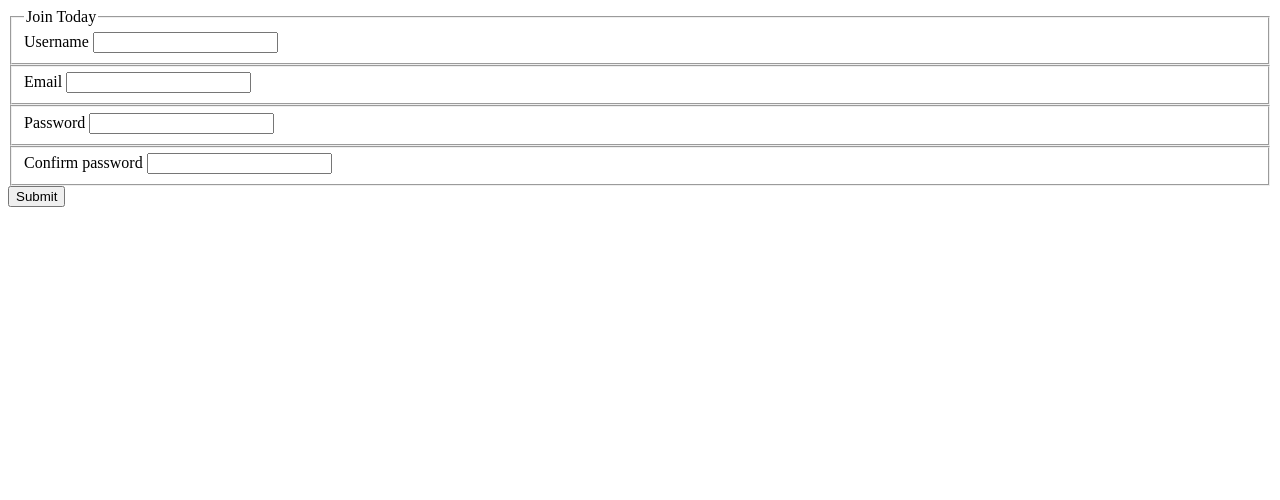
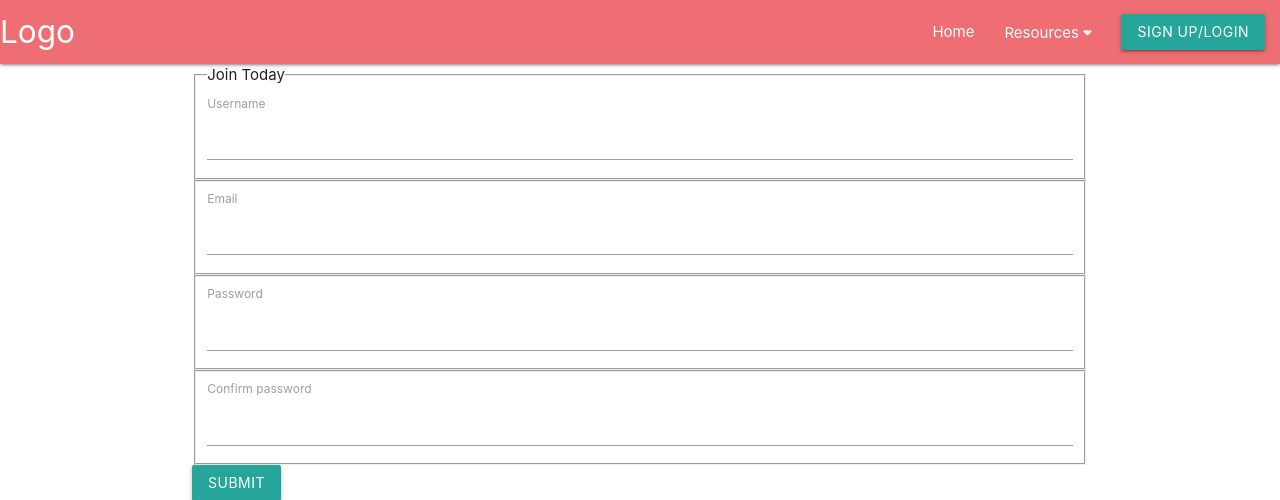
Before and after one commit to sarah2244-4/project-3-teacher-resource-hub, a Flask app: template resourcehub/templates/register.html in a window 1280 px wide. Shown: the top 500 px of the page. Run offline with Flask 3, Linux system fonts and the light colour scheme; the template is opened without the code that fills it, so the values that code supplies are empty, except form fields; form fields are guessed from the names that the template uses; some libraries are stand-ins or nearby versions.

Commit message:
Added navbar

```diff
--- a/resourcehub/static/js/script.js
+++ b/resourcehub/static/js/script.js
@@ -0,0 +1,11 @@
+document.addEventListener("DOMContentLoaded", function () {
+	// dropdown initialization
+	let dropdown = document.querySelectorAll(".dropdown-trigger");
+	M.Dropdown.init(dropdown, {
+		coverTrigger: false,
+		hover: true,
+	});
+	// sidenav initialization
+	let sidenav = document.querySelectorAll(".sidenav");
+	M.Sidenav.init(sidenav);
+});
--- a/resourcehub/templates/base.html
+++ b/resourcehub/templates/base.html
@@ -3,10 +3,44 @@
 <head>
     <meta charset="UTF-8">
     <meta name="viewport" content="width=device-width, initial-scale=1.0">
+    <link rel="stylesheet" href="https://cdnjs.cloudflare.com/ajax/libs/materialize/1.0.0/css/materialize.min.css" type="text/css">
+    <link rel="stylesheet" href="{{ url_for('static', filename='css/style.css') }}" type="text/css">
     <title>Teacher Resource Hub</title>
 </head>
 <body>
 
+    <header>
+        <!-- Dropdown Structure in Navbar -->
+        <ul id="dropdown" class="dropdown-content">
+            <li><a href="#">Biology</a></li>
+            <li><a href="#">Chemistry</a></li>
+            <li><a href="#">Physics</a></li>
+        </ul>
+
+        <!-- Navbar -->
+        <div class="navbar-fixed">
+            <nav>
+                <div class="nav-wrapper">
+                    <a href="#" class="brand-logo">Logo</a>
+                    <a href="#" data-target="mobile-demo" class="sidenav-trigger"><i class="fas fa-bars"></i></a>
+                    <ul id="nav-mobile" class="right hide-on-med-and-down">
+                        <li><a href="#">Home</a></li>
+                        <!-- Dropdown Trigger -->
+                        <li><a class="dropdown-trigger" href="#" data-target="dropdown">Resources <i class="fa-solid fa-caret-down fa-sm"></i></a></li>
+                        <li><a href="#" class="waves-effect waves-light btn">Sign Up/Login</a></li>
+                    </ul>
+                </div>
+            </nav>
+        </div>
+
+        <!-- Mobile Sidenav -->
+        <ul class="sidenav" id="mobile-demo">
+            <li><a href="#">Home</a></li>
+            <!-- Dropdown Trigger -->
+            <li><a class="dropdown-trigger" href="#" data-target="dropdown">Resources <i class="fa-solid fa-caret-down fa-sm"></i></a></li>
+            <li><a href="#" class="waves-effect waves-light btn">Sign Up/Login</a></li>
+        </ul>
+    </header>
 
     <main class="container">
         {% block content %}
```
Also changed, not shown: resourcehub/routes.py (+16 -1 lines).
